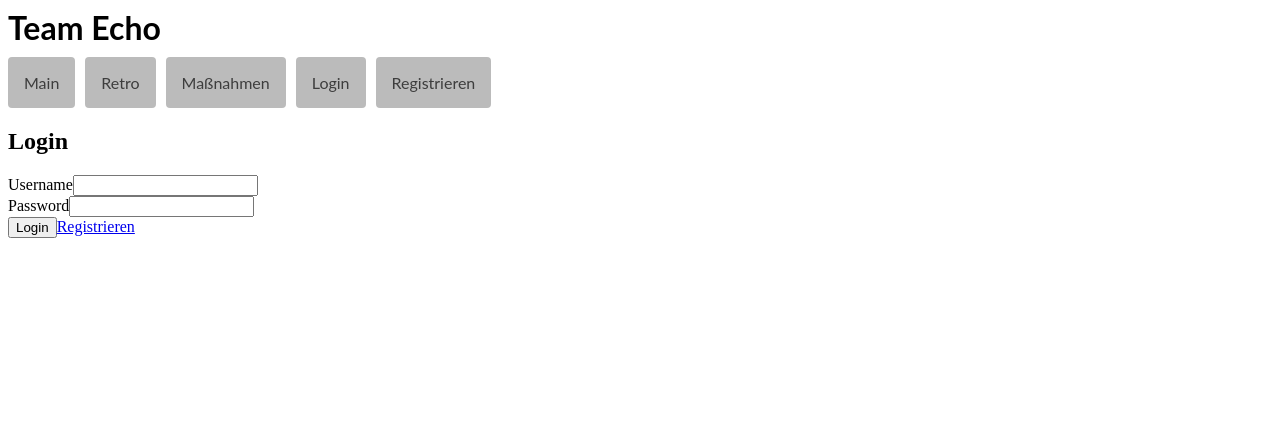
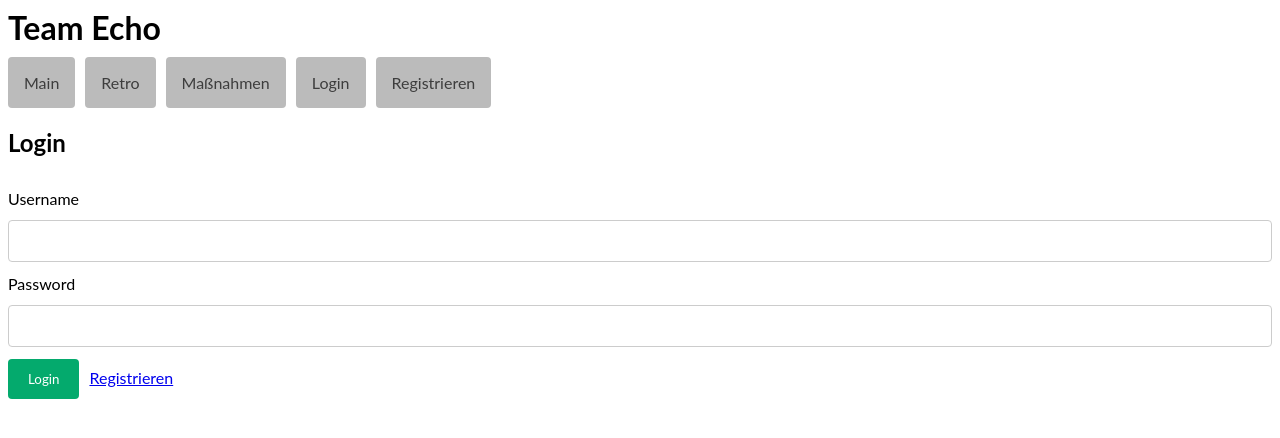
Before and after one commit to lukw4l/teamEcho, an Angular app: page /login in a window 1280 px wide. Shown: the top 438 px of the page. Built offline with nearby package versions, Linux system fonts and the light colour scheme.

Commit message:
Ergaenze css styles

```diff
--- a/src/app/_helpers/fake-backend.ts
+++ b/src/app/_helpers/fake-backend.ts
@@ -62,6 +62,8 @@ export class FakeBackendInterceptor implements HttpInterceptor {
     }
 
     function register() {
+      console.log('HENLO2');
+
       const user = body;
 
       if (users.find(x => x.username === user.username)) {
--- a/src/app/_services/user.service.ts
+++ b/src/app/_services/user.service.ts
@@ -11,6 +11,7 @@ export class UserService {
   }
 
   register(user: User) {
+    console.log('HENLO3');
     return this.http.post(`/users/register`, user);
   }
 
--- a/src/app/login/login.component.css
+++ b/src/app/login/login.component.css
@@ -0,0 +1,68 @@
+* {
+  font-family: Lato;
+}
+
+h1 {
+  margin-bottom: 0;
+}
+
+/* Style inputs, select elements and textareas */
+input[type='text'],
+select,
+textarea {
+  width: 100%;
+  padding: 12px;
+  border: 1px solid #ccc;
+  border-radius: 4px;
+  box-sizing: border-box;
+  resize: vertical;
+}
+
+/* Style inputs, select elements and textareas */
+input[type='password'],
+select,
+textarea {
+  width: 100%;
+  padding: 12px;
+  border: 1px solid #ccc;
+  border-radius: 4px;
+  box-sizing: border-box;
+  resize: vertical;
+}
+
+/* Style the label to display next to the inputs */
+label {
+  padding: 12px 12px 12px 0;
+  display: inline-block;
+}
+
+/* Style the label for invalid feedback */
+.invalid-feedback {
+  padding: 12px 12px 12px 0;
+  display: inline-block;
+  color: #ff0000;
+}
+
+/* Style the submit button */
+button {
+  background-color: #04aa6d;
+  color: white;
+  padding: 12px 20px;
+  margin: 12px 0px;
+  border: none;
+  border-radius: 4px;
+  cursor: pointer;
+}
+
+/* Style the submit button */
+button:hover {
+  background-color: #02492f;
+  color: white;
+}
+
+a {
+  margin-top: 10px;
+  margin-right: 10px;
+  margin-left: 10px;
+  margin-bottom: 10px;
+}
--- a/src/app/register/register.component.css
+++ b/src/app/register/register.component.css
@@ -0,0 +1,68 @@
+* {
+  font-family: Lato;
+}
+
+h1 {
+  margin-bottom: 0;
+}
+
+/* Style inputs, select elements and textareas */
+input[type='text'],
+select,
+textarea {
+  width: 100%;
+  padding: 12px;
+  border: 1px solid #ccc;
+  border-radius: 4px;
+  box-sizing: border-box;
+  resize: vertical;
+}
+
+/* Style inputs, select elements and textareas */
+input[type='password'],
+select,
+textarea {
+  width: 100%;
+  padding: 12px;
+  border: 1px solid #ccc;
+  border-radius: 4px;
+  box-sizing: border-box;
+  resize: vertical;
+}
+
+/* Style the label to display next to the inputs */
+label {
+  padding: 12px 12px 12px 0;
+  display: inline-block;
+}
+
+/* Style the label for invalid feedback */
+.invalid-feedback {
+  padding: 12px 12px 12px 0;
+  display: inline-block;
+  color: #ff0000;
+}
+
+/* Style the submit button */
+button {
+  background-color: #04aa6d;
+  color: white;
+  padding: 12px 20px;
+  margin: 12px 0px;
+  border: none;
+  border-radius: 4px;
+  cursor: pointer;
+}
+
+/* Style the submit button */
+button:hover {
+  background-color: #02492f;
+  color: white;
+}
+
+a {
+  margin-top: 10px;
+  margin-right: 10px;
+  margin-left: 10px;
+  margin-bottom: 10px;
+}
--- a/src/app/register/register.component.ts
+++ b/src/app/register/register.component.ts
@@ -44,10 +44,12 @@ export class RegisterComponent implements OnInit {
   }
 
   onSubmit() {
+    console.log('HENLO');
     this.submitted = true;
 
     // stop here if form is invalid
     if (this.registerForm.invalid) {
+      console.log('HENLO ERROR');
       return;
     }
 
```
